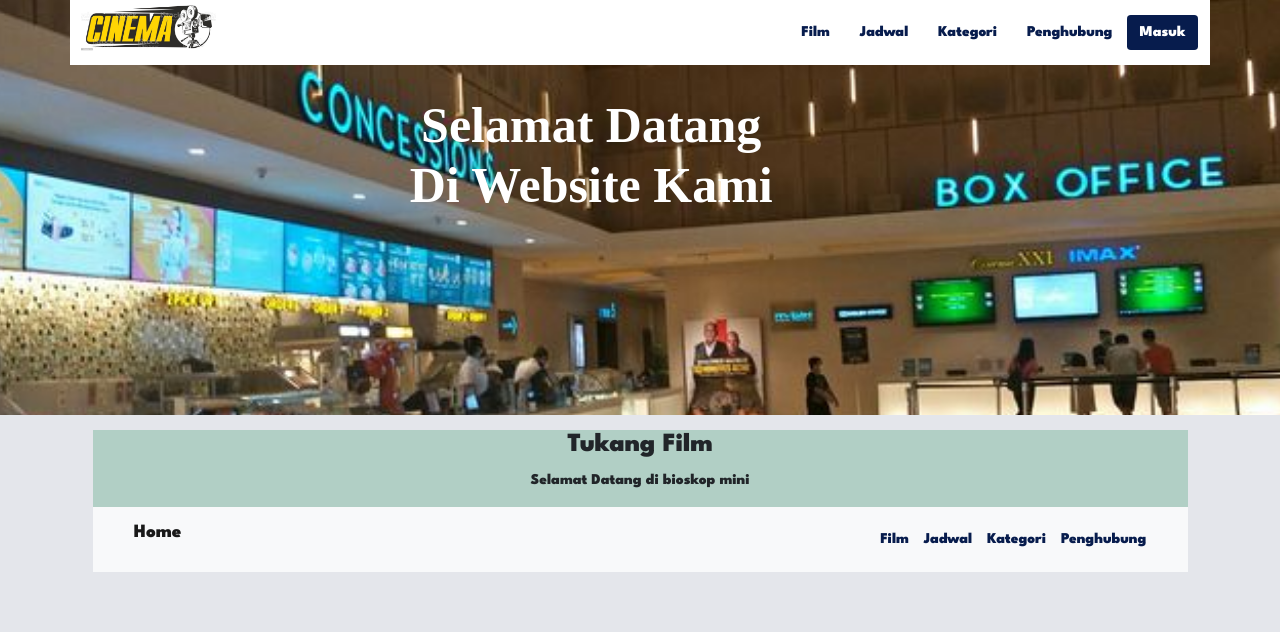
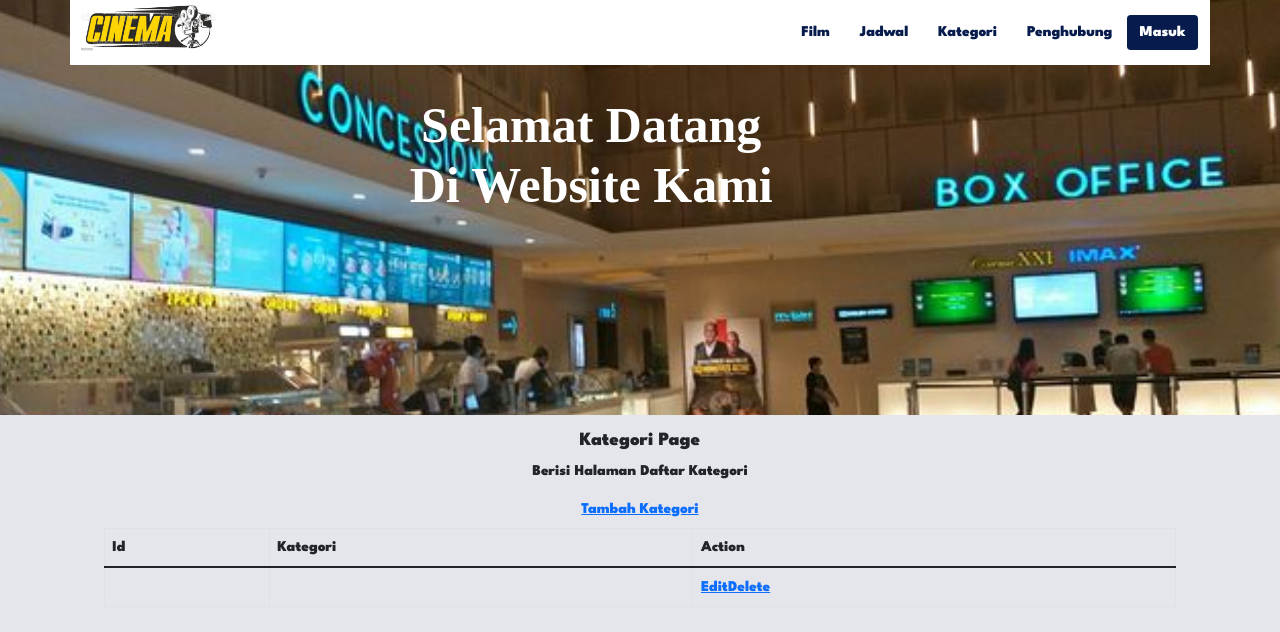
Before and after one commit to ronaldofernandus/dashboard-apps, a React (Create React App) app in the folder client/: page /kategori in a window 1280 px wide. Shown: the top 632 px of the page. Built offline with nearby package versions, Linux system fonts and the light colour scheme; the HTML template or start-up script is replaced by a standard one.

Commit message:
front-end

```diff
--- a/client/src/components/Content/Content.js
+++ b/client/src/components/Content/Content.js
@@ -6,7 +6,7 @@ import AddFilm from "../../pages/FilmPage/AddFilm";
 import DaftarFilm from "../../pages/FilmPage/DaftarFilm";
 import EditFilm from "../../pages/FilmPage/EditFilm";
 
-import Kategori from "../../pages/Kategori/kategori";
+import Kategori from "../../pages/Kategori/Kategori";
 import ListKategori from "../../pages/Kategori/ListKategori";
 
 const Content = () => {
@@ -14,15 +14,16 @@ const Content = () => {
     <div className="container">
       <Routes>
         <Route path="" element={<HomePage></HomePage>}></Route>
-        <Route path="Film" element={<FilmPage></FilmPage>}>
+        <Route path="film" element={<FilmPage></FilmPage>}>
           <Route path="" element={<DaftarFilm></DaftarFilm>}></Route>
           <Route path="add" element={<AddFilm></AddFilm>}></Route>
           <Route path="edit">
             <Route path=":id" element={<EditFilm></EditFilm>}></Route>
           </Route>
         </Route>
-        <Route path="Kategori" element={<Kategori></Kategori>}></Route>
-        <Route path="" element={<ListKategori></ListKategori>}></Route>
+        <Route path="kategori" element={<Kategori></Kategori>}>
+          <Route path="" element={<ListKategori></ListKategori>}></Route>
+        </Route>
       </Routes>
     </div>
   );
--- a/client/src/pages/FilmPage/FilmPage.js
+++ b/client/src/pages/FilmPage/FilmPage.js
@@ -1,5 +1,5 @@
 import React from "react";
-import {Outlet} from 'react-router-dom'
+import { Outlet } from "react-router-dom";
 
 import "./FilmPage.css";
 
@@ -12,7 +12,6 @@ const Film = () => {
       </div>
       <Outlet></Outlet>
     </div>
-
   );
 };
 
--- a/client/src/pages/Kategori/ListKategori.js
+++ b/client/src/pages/Kategori/ListKategori.js
@@ -7,7 +7,7 @@ const ListKategori = () => {
       <div className="col-12 text-center">
         <h5>Kategori Page</h5>
         <p>Berisi Halaman Daftar Kategori</p>
-        <Link href="/kategori/add">Tambah Kategori</Link>
+        <Link to="/kategori/add">Tambah Kategori</Link>
       </div>
       <div className="col-12 my-2">
         <table className="table table-bordered">
@@ -23,10 +23,8 @@ const ListKategori = () => {
               <td></td>
               <td></td>
               <td>
-                <Link href="/kategori/edit/<%= getKategori.id %>">Edit</Link>
-                <Link href="/kategori/delete/<%= getKategori.id %>">
-                  Delete
-                </Link>
+                <Link to="">Edit</Link>
+                <Link to="">Delete</Link>
               </td>
             </tr>
           </tbody>
--- a/client/src/pages/Kategori/kategori.js
+++ b/client/src/pages/Kategori/kategori.js
@@ -1,49 +1,16 @@
-import React from 'react'
-import {Link} from 'react-router-dom'
-import {Outlet} from 'react-router-dom'
+import React from "react";
+import { Link } from "react-router-dom";
+import { Outlet } from "react-router-dom";
 
 const kategori = () => {
   return (
-    <div className="container my-3">
-    <div className="row text-center bg-success bg-opacity-25">
-        <div className="col-12">
-            <h3>Tukang Film</h3>
-            <p>Selamat Datang di bioskop mini</p>
+    <>
+      <div className="container my-3">
+        <div className="row text-center bg-success bg-opacity-25"></div>
+        <Outlet></Outlet>
+      </div>
+    </>
+  );
+};
 
-        </div>
-    </div>
-    <div className="row">
-        <nav className="navbar navbar-expand-lg navbar-light bg-light">
-            <div className="container-fluid">
-                <a className="navbar-brand" href="/">
-                    <i className="fa-solid fa-home me-2"></i>Home</a>
-                <button className="navbar-toggler" type="button" data-bs-toggle="collapse" data-bs-target="#navbarNav"
-                    aria-controls="navbarNav" aria-expanded="false" aria-label="Toggle navigation">
-                    <span className="navbar-toggler-icon"></span>
-                </button>
-                <div className="collapse navbar-collapse" id="navbarNav">
-                    <ul className="navbar-nav ms-auto">
-                        <li className="nav-item">
-                            <Link className="nav-link" href="/film">Film</Link>
-                        </li>
-                        <li className="nav-item">
-                            <Link className="nav-link" href="/jadwal">Jadwal</Link>
-                        </li>
-                        <li className="nav-item">
-                            <Link className="nav-link" href="/kategori">Kategori</Link>
-                        </li>
-                        <li className="nav-item">
-                            <Link className="nav-link" href="/penghubung/add">Penghubung</Link>
-                          </li>
-
-                    </ul>
-                </div>
-            </div>
-        </nav>
-    </div>
-    <Outlet></Outlet>
-</div>
-  )
-}
-
-export default kategori
+export default kategori;
```
Also changed, not shown: client/src/axios/kategoriAxios.js (+18 -0 lines), 1 other file (tests, documents, lock files or other folders).
